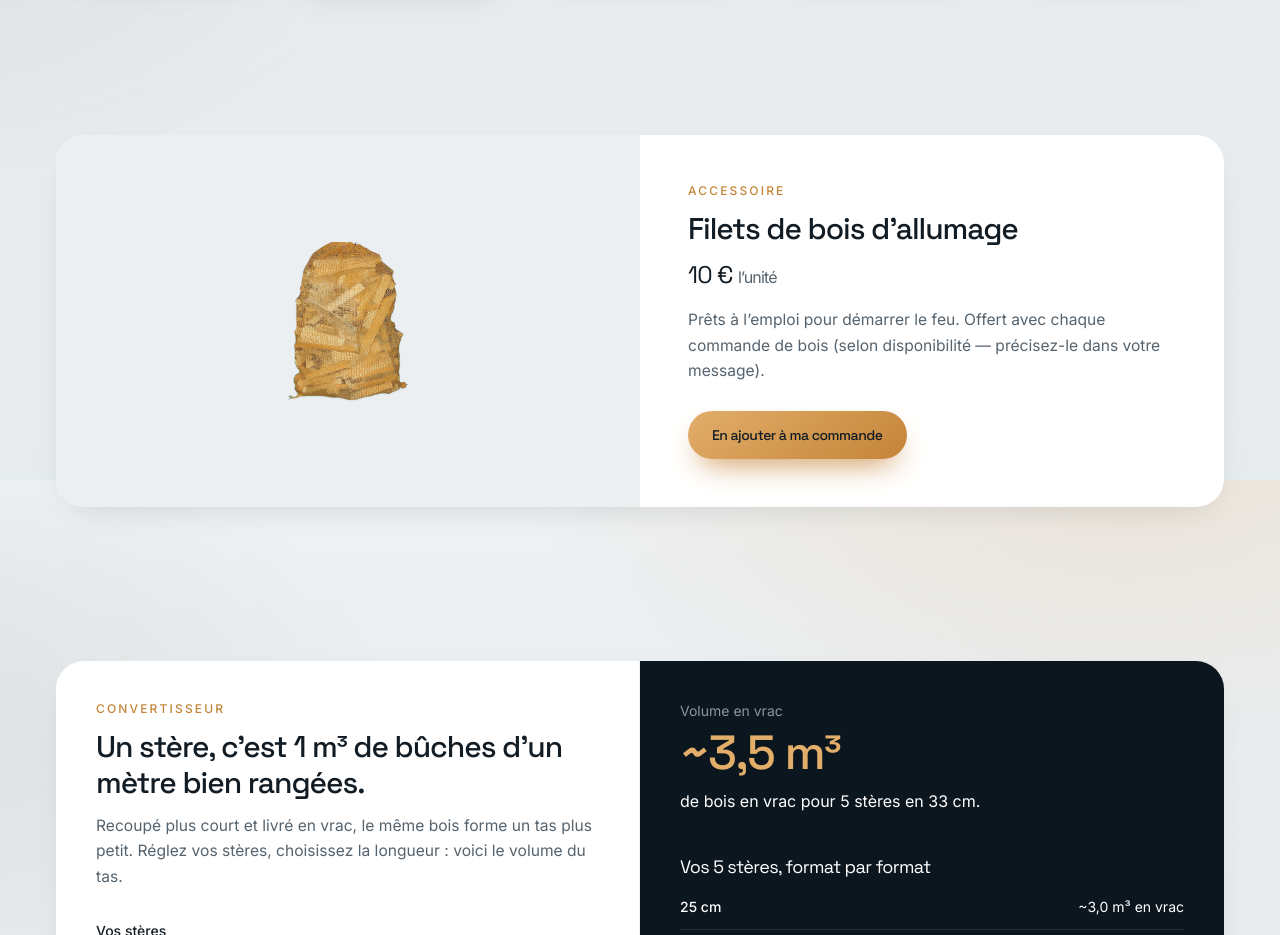
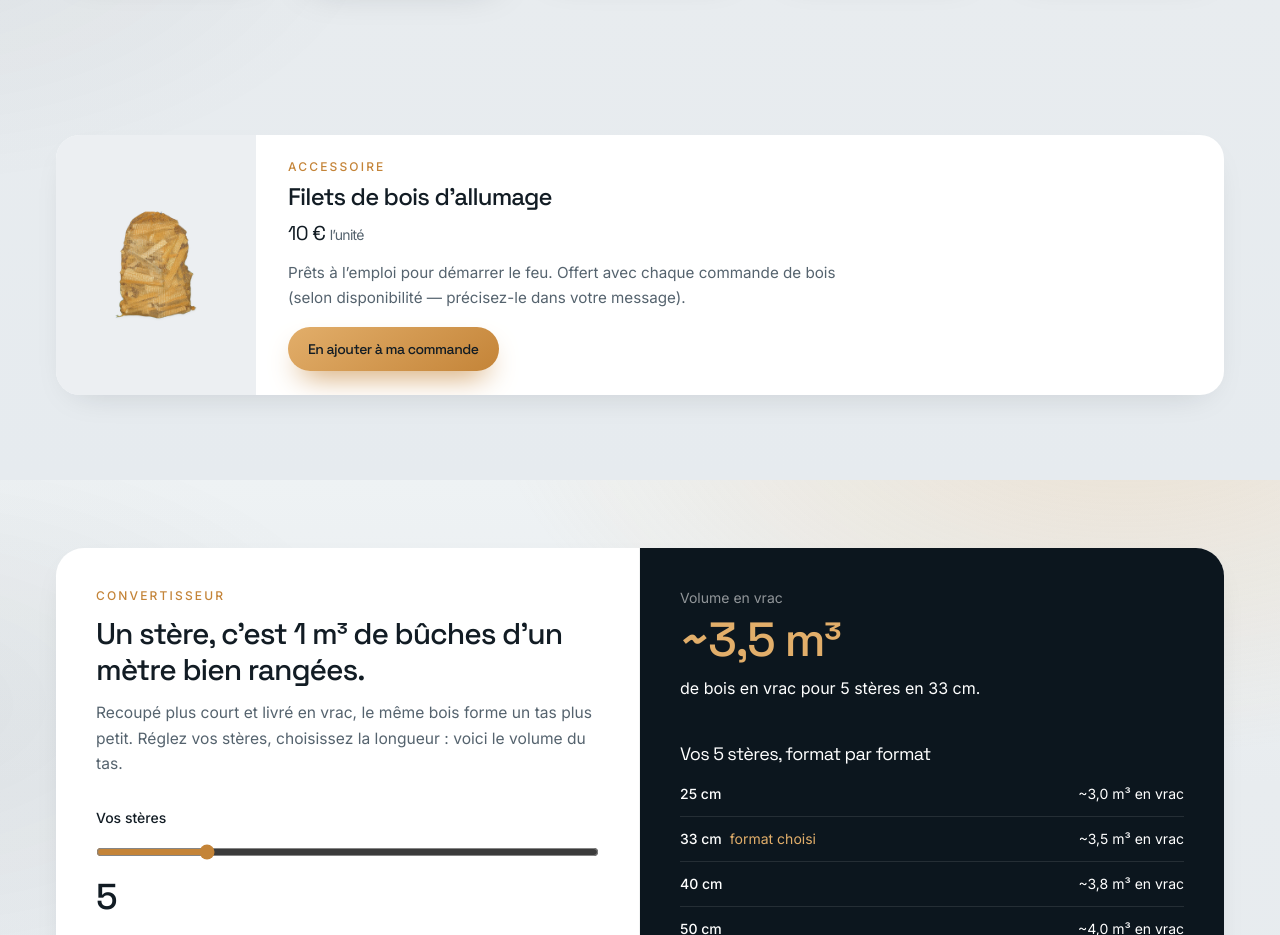
Before and after one commit to BlonXsss/gb-bois, a Next.js app in the folder web/: page / in a window 1280 px wide. Shown: the part 2720-3655 px from the top of the page. Built offline with nearby package versions, Linux system fonts and the light colour scheme.

Commit message:
Tighten kindling accessory card to cut empty space
Use a compact image rail instead of a half-width panel and reduce
padding and type so the accessory block feels denser.

Co-authored-by: BlonXsss <BlonXsss@users.noreply.github.com>

```diff
--- a/web/src/components/Sections.tsx
+++ b/web/src/components/Sections.tsx
@@ -735,33 +735,35 @@ export function Extras() {
   return (
     <section className="section-pad site-width section-y">
       <Reveal>
-        <div className="grid overflow-hidden rounded-[1.75rem] bg-white shadow-soft lg:grid-cols-2">
-          <div className="relative flex min-h-[240px] items-center justify-center bg-page/80 px-8 py-10 sm:min-h-[280px] sm:px-12">
-            <div className="relative h-[180px] w-[180px] sm:h-[220px] sm:w-[220px]">
+        <div className="grid overflow-hidden rounded-[1.5rem] bg-white shadow-soft sm:grid-cols-[160px_1fr] lg:grid-cols-[200px_1fr]">
+          <div className="flex items-center justify-center bg-page/80 px-5 py-6 sm:px-4 sm:py-5">
+            <div className="relative h-[120px] w-[120px] sm:h-[132px] sm:w-[132px] lg:h-[148px] lg:w-[148px]">
               <Image
                 src={item.image}
                 alt={item.title}
                 fill
                 className="object-contain drop-shadow-sm"
-                sizes="220px"
+                sizes="148px"
               />
             </div>
           </div>
-          <div className="flex flex-col justify-center p-6 sm:p-10 lg:p-12">
+          <div className="flex flex-col justify-center gap-3 p-5 sm:gap-3.5 sm:p-6 lg:px-8 lg:py-6">
+            <div>
               <p className="eyebrow">Accessoire</p>
-            <h2 className="mt-3 font-display text-[1.75rem] font-medium tracking-tightest sm:text-3xl">
+              <h2 className="mt-1.5 font-display text-xl font-medium tracking-tightest sm:text-2xl">
                 {item.title}
               </h2>
-            <p className="mt-3 font-display text-2xl tracking-tightest text-ink">
+              <p className="mt-1.5 font-display text-xl tracking-tightest text-ink">
                 {item.price} €{" "}
-              <span className="text-base font-sans font-normal text-muted">
+                <span className="text-sm font-sans font-normal text-muted">
                   {item.unit}
                 </span>
               </p>
-            <p className="mt-4 text-[0.975rem] leading-relaxed text-muted">
+            </div>
+            <p className="max-w-xl text-sm leading-relaxed text-muted sm:text-[0.95rem]">
               {item.blurb}
             </p>
-            <a href="#contact" className="btn-amber mt-7 w-fit">
+            <a href="#contact" className="btn-amber mt-0.5 w-fit !min-h-[44px] !px-5 !py-2.5 text-sm">
               En ajouter à ma commande
             </a>
           </div>
```
Lines whose indentation alone changed are shown as unchanged.
